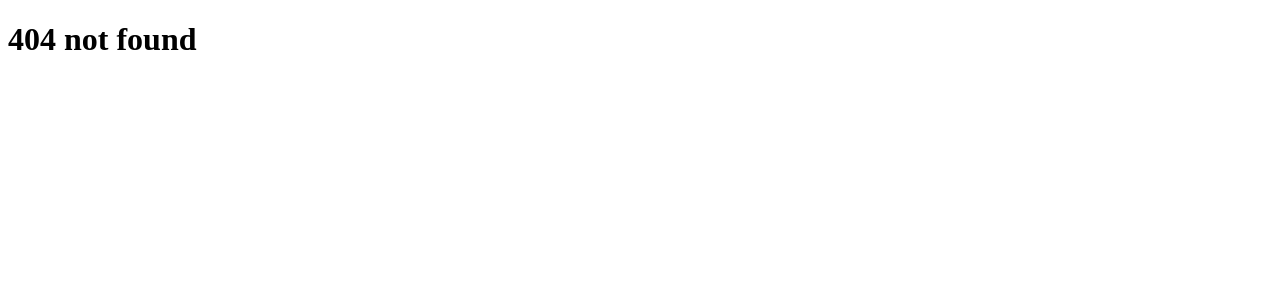
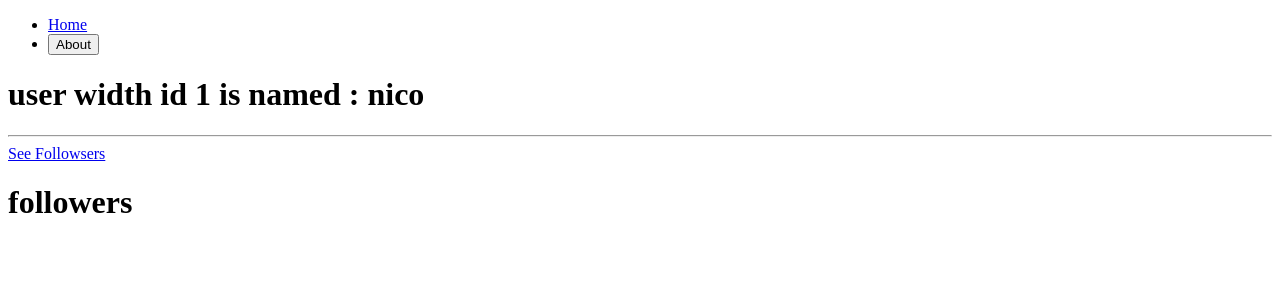
Before and after one commit to mhyoo88/react-masterclass, a React (Create React App) app: page /users/1/followers in a window 1280 px wide. Before the commit this address had no page. Shown: the top 300 px of the page. Built offline with nearby package versions, Linux system fonts and the light colour scheme.

Commit message:
Outlet - 같은 템플릿 스타일에 내용만 바꿀때 유용할 듯.

```diff
--- /dev/null
+++ b/src/screens/users/Followers.tsx
@@ -0,0 +1,5 @@
+function Followers() {
+  return <h1>followers</h1>;
+}
+
+export default Followers;
--- a/src/screens/users/User.tsx
+++ b/src/screens/users/User.tsx
@@ -1,14 +1,17 @@
-import { useParams } from "react-router-dom";
+import { Link, Outlet, useParams } from "react-router-dom";
 import { users } from "../../db";
 
 function User() {
-  const { userId } = useParams(); //파라미터로 던져진 정보를 담아낸다.
-  console.log(userId); // {userId: '2'}
-  // console.log(users);
+  const { userId } = useParams();
   return (
-    <h1>
-      user width id {userId} is named : {users[Number(userId) - 1].name}
-    </h1>
+    <div>
+      <h1>
+        user width id {userId} is named : {users[Number(userId) - 1].name}
+      </h1>
+      <hr />
+      <Link to="followers">See Followsers</Link>
+      <Outlet />
+    </div>
   );
 }
 
```
Also changed, not shown: src/Router.tsx (+7 -0 lines).
